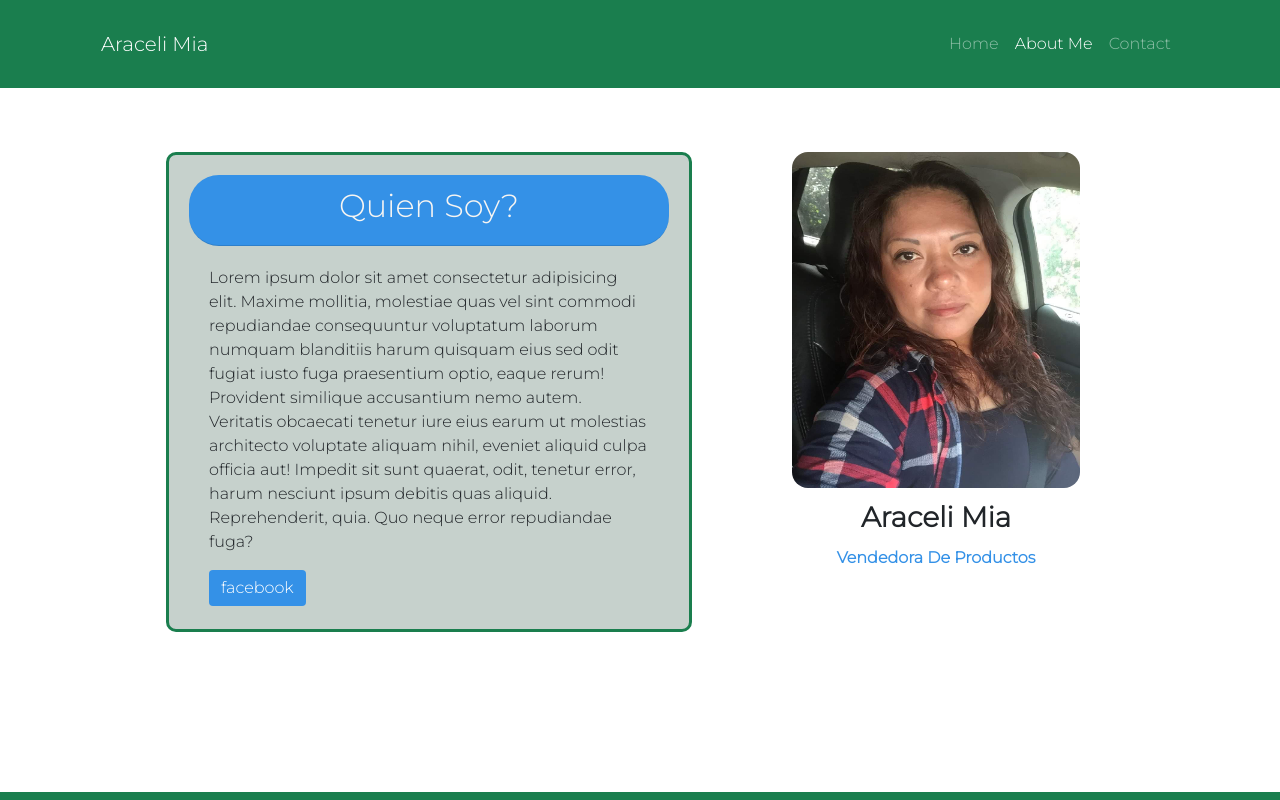
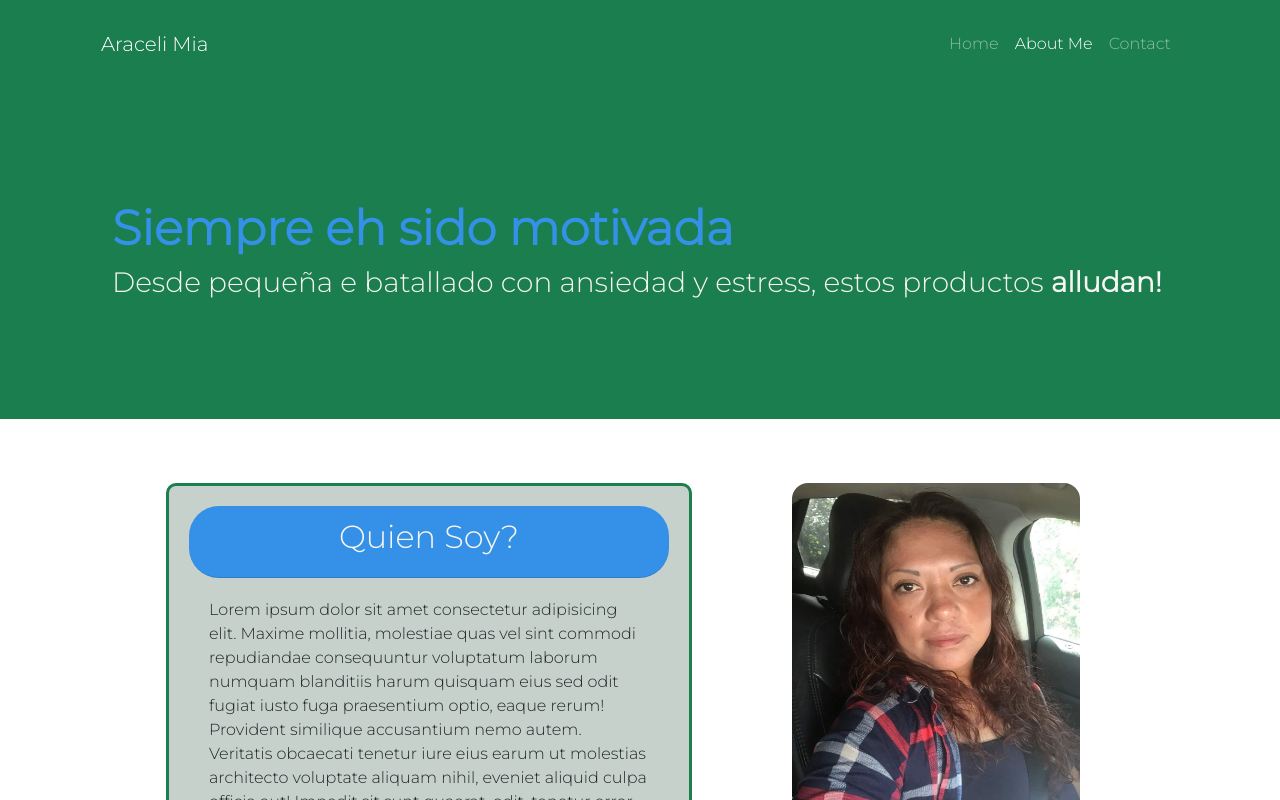
Before and after one commit to IvanTorresMia/Araceli-Portfolio, a React (Create React App) app: page /AboutMe in a window 1280 px wide. Shown: the top 800 px of the page. Built offline with nearby package versions, Linux system fonts and the light colour scheme.

Commit message:
importing components

```diff
--- a/src/Pages/AboutMe/index.js
+++ b/src/Pages/AboutMe/index.js
@@ -1,54 +1,18 @@
-import { ButtonBase } from "@material-ui/core";
-import React, { useEffect } from "react";
-import Image from "../../assets/araceli2.jpg";
+import React from 'react';
+import AboutMeSection from '../../Components/AboutMe';
+import AboutMeHeader from '../../Components/AboutMeHeader';
+import AboutMeHero from '../../Components/AboutMeHero';
+
 
 const AboutMe = () => {
 
-  useEffect(() => {
-    const aboutMeItems = document.querySelectorAll(".fade-in");
-
-      aboutMeItems.forEach(item => {
-        let top = item.getBoundingClientRect().top
-        if (top < window.innerHeight -50) {
-          item.classList.add("fade-in-up")
-        }
-      })
-
-  }, [])
-
   return (
-    <div className="container">
-      <div className="about-me row">
-        <div className="col aboutme-section">
-          <div className="Card">
-            <div className="card-header">
-              <h2 className="fade-in">Quien Soy?</h2>
-            </div>
-            <div className="card-body">
-              <p className="card-text fade-in">
-                Lorem ipsum dolor sit amet consectetur adipisicing elit. Maxime
-                mollitia, molestiae quas vel sint commodi repudiandae
-                consequuntur voluptatum laborum numquam blanditiis harum
-                quisquam eius sed odit fugiat iusto fuga praesentium optio,
-                eaque rerum! Provident similique accusantium nemo autem.
-                Veritatis obcaecati tenetur iure eius earum ut molestias
-                architecto voluptate aliquam nihil, eveniet aliquid culpa
-                officia aut! Impedit sit sunt quaerat, odit, tenetur error,
-                harum nesciunt ipsum debitis quas aliquid. Reprehenderit, quia.
-                Quo neque error repudiandae fuga?
-              </p>
-              <button className="btn btn-dark">facebook</button>
-            </div>
-          </div>
-        </div>
-        <div className="col img-container">
-          <img className="fade-in" src={Image} alt="about me" />
-          <h3 className="card-title fade-in">Araceli Mia</h3>
-          <p className="fade-in">Vendedora De Productos</p>
-        </div>
-      </div>
+    <div>
+       <AboutMeHeader />
+      <AboutMeSection />
+      <AboutMeHero />
     </div>
-  );
-};
+  )
+}
 
 export default AboutMe;
```
